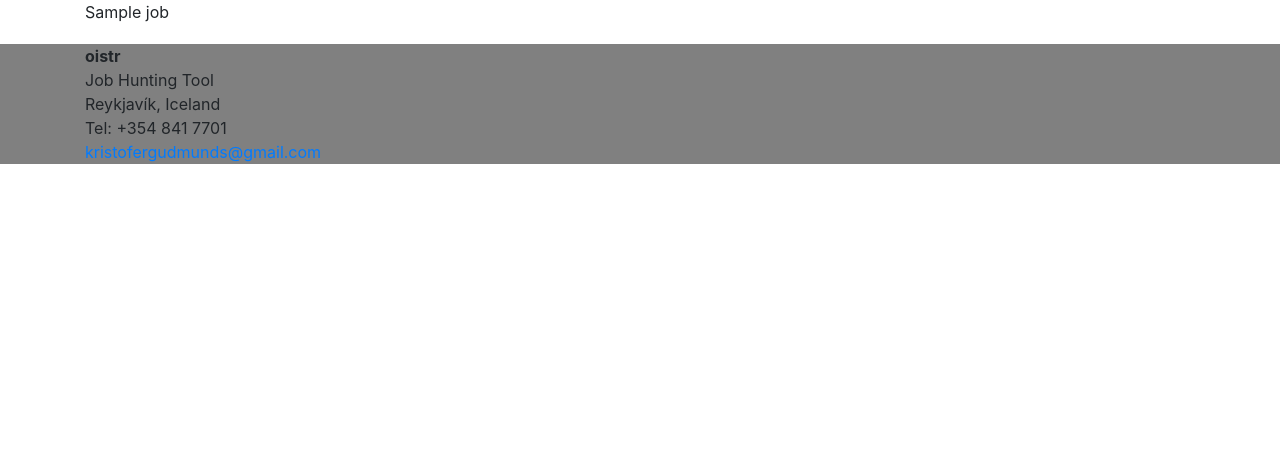
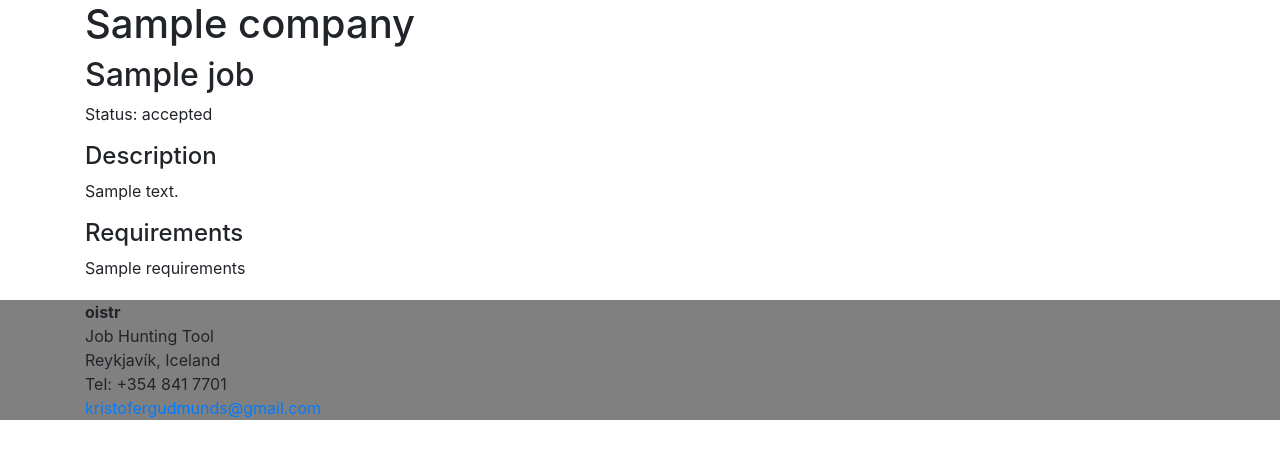
Before and after one commit to stofistofi/oistr, a Django app: template oistr/templates/job/job-details.html in a window 1280 px wide. Shown: the part 56-515 px from the top of the page. Run offline with Django 3.2, Linux system fonts and the light colour scheme; the template is opened without the code that fills it: most values are stand-ins (such as "Sample title", 1, 10 or a date in 2020); data that the repository does not hold is empty; parts of the project's set-up code (start-up, migrations or seed data) failed here and were passed over; some libraries are stand-ins or nearby versions.

Commit message:
job details and accessible through dashboard

```diff
--- /dev/null
+++ b/oistr/static/css/dashboard.css
@@ -0,0 +1,3 @@
+#non-underline {
+    text-decoration:none
+}
--- a/oistr/templates/job/job-details.html
+++ b/oistr/templates/job/job-details.html
@@ -2,6 +2,12 @@
 
 {% block content %}
 
-    <p>{{ job.title }}</p>
+    <h1> {{ job.company }}</h1>
+    <h2>{{ job.title }}</h2>
+    <p>Status: {{ job.status }}</p>
+    <h4>Description</h4>
+    <p>{{ job.description }}</p>
+    <h4>Requirements</h4>
+    <p>{{ job.requirements }}</p>
 
 {% endblock %}
```
Also changed, not shown: oistr/templates/dashboard/dashboard.html (+10 -0 lines).
